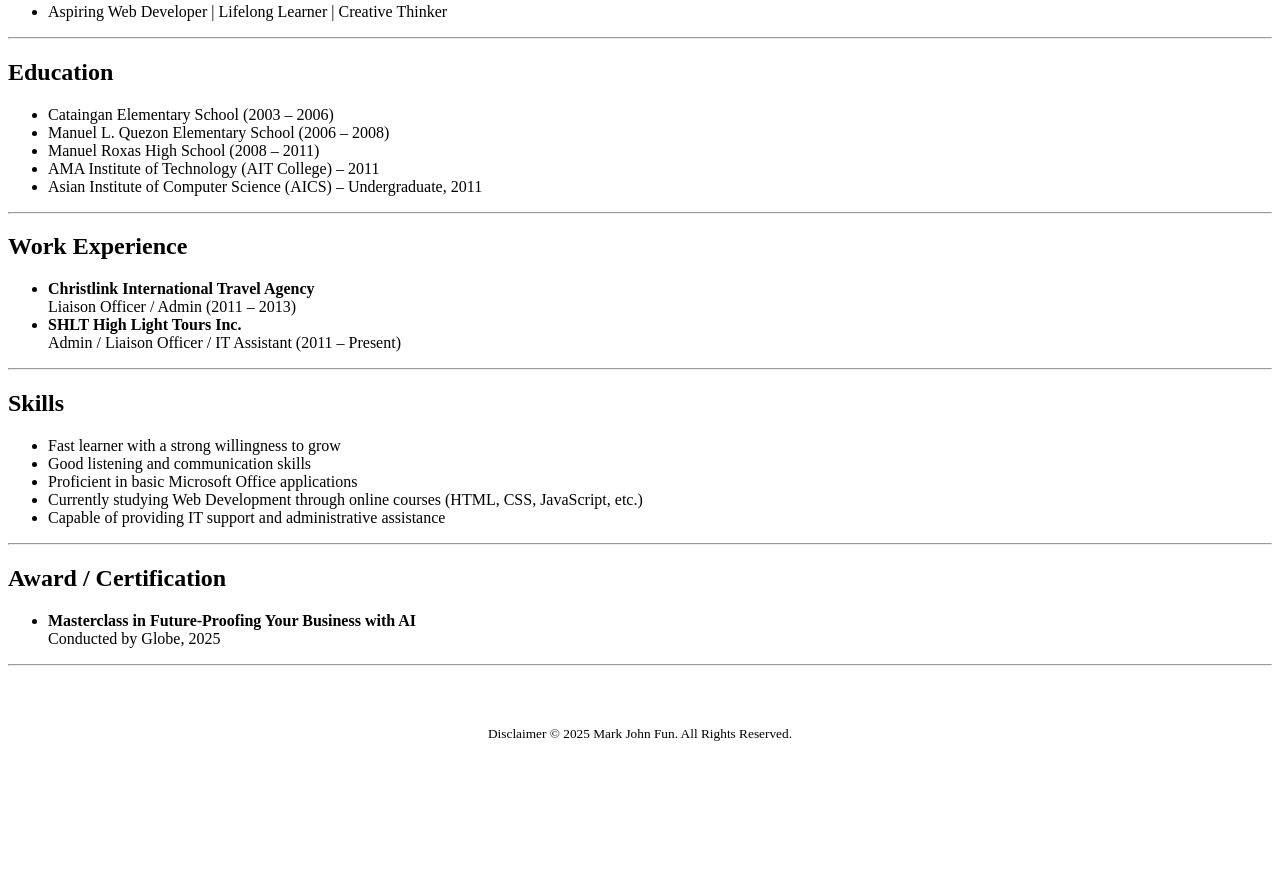
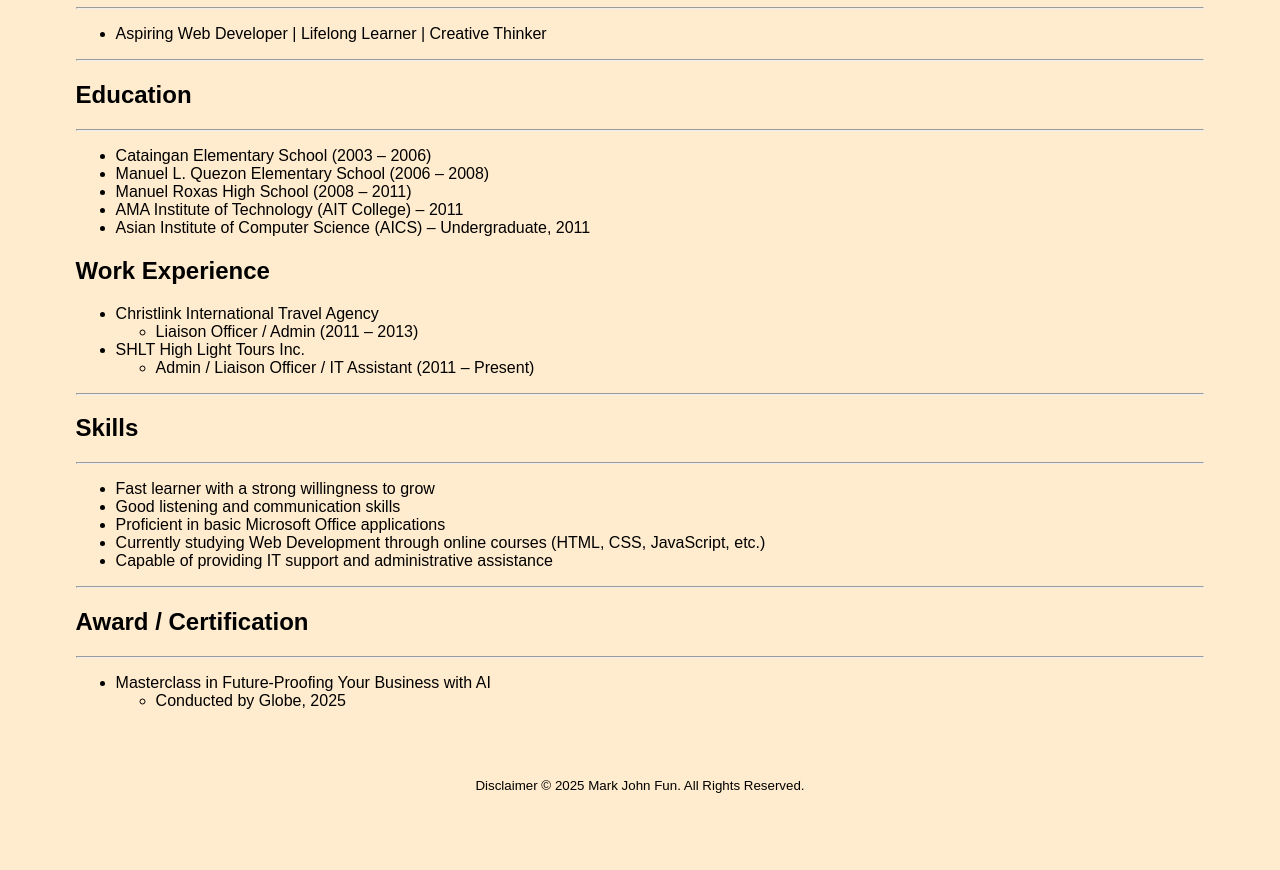
Before and after one commit to MarkusJuan25/html-Resume-Portfolio, a plain HTML site: page index.html in a window 1280 px wide. Shown: the part 307-1177 px from the top of the page. Before the commit the page ends 1107 px from the top, so only its background shows below. Drawn offline with Linux system fonts and the light colour scheme.

Commit message:
Add files via upload

```diff
--- a/index.html
+++ b/index.html
@@ -4,24 +4,36 @@
 <head>
   <meta charset="UTF-8">
   <title>My Resume</title>
+  <style>
+    body {
+      margin: 2%;
+      padding-left: 50px;
+      padding-right: 50px;
+      font-family: Arial, sans-serif;
+      background-color: blanchedalmond;
+    }
+  </style>
 </head>
 
 <body>
   <h1>Mark John Ariban</h1>
-  <img src="./images/Mark John Ariban.jpg" height="100" alt="Photo of Mark John Ariban">
+  <img src="./images/Mark John Ariban.jpg" height="100">
   <hr>
-
-  <a href="/public/about.html">About Me</a> |
-  <a href="/public/contact.html">Contact</a>
+  <a href="/public/about.html" alt="About me">About Me</a>
+  <a href="/public/contact.html" alt="contact"> Contact</a>
 
   <hr />
   <h1>Summary</h1>
+  <hr />
+
   <ul>
     <li>Aspiring Web Developer | Lifelong Learner | Creative Thinker</li>
   </ul>
 
   <hr />
   <h2>Education</h2>
+  <hr />
+
   <ul>
     <li>Cataingan Elementary School (2003 – 2006)</li>
     <li>Manuel L. Quezon Elementary School (2006 – 2008)</li>
@@ -29,22 +41,22 @@
     <li>AMA Institute of Technology (AIT College) – 2011</li>
     <li>Asian Institute of Computer Science (AICS) – Undergraduate, 2011</li>
   </ul>
-
-  <hr />
   <h2>Work Experience</h2>
   <ul>
-    <li>
-      <strong>Christlink International Travel Agency</strong><br>
-      Liaison Officer / Admin (2011 – 2013)
-    </li>
-    <li>
-      <strong>SHLT High Light Tours Inc.</strong><br>
-      Admin / Liaison Officer / IT Assistant (2011 – Present)
-    </li>
+    <li>Christlink International Travel Agency</li>
+    <ul>
+      <li>Liaison Officer / Admin (2011 – 2013)</li>
+    </ul>
+    <li>SHLT High Light Tours Inc.</li>
+    <ul>
+      <li>Admin / Liaison Officer / IT Assistant (2011 – Present)</li>
+    </ul>
   </ul>
 
   <hr />
   <h2>Skills</h2>
+  <hr />
+
   <ul>
     <li>Fast learner with a strong willingness to grow</li>
     <li>Good listening and communication skills</li>
@@ -55,19 +67,20 @@
 
   <hr />
   <h2>Award / Certification</h2>
+  <hr />
+
   <ul>
-    <li>
-      <strong>Masterclass in Future-Proofing Your Business with AI</strong><br>
-      Conducted by Globe, 2025
-    </li>
+    <li>Masterclass in Future-Proofing Your Business with AI</li>
+    <ul>
+      <li>Conducted by Globe, 2025</li>
+    </ul>
   </ul>
 
-  <hr />
   <footer style="text-align: center; padding: 50px;">
     <small>
       Disclaimer © 2025 Mark John Fun. All Rights Reserved.
     </small>
-  </footer>
+    <footer>
 </body>
 
 </html>
```
